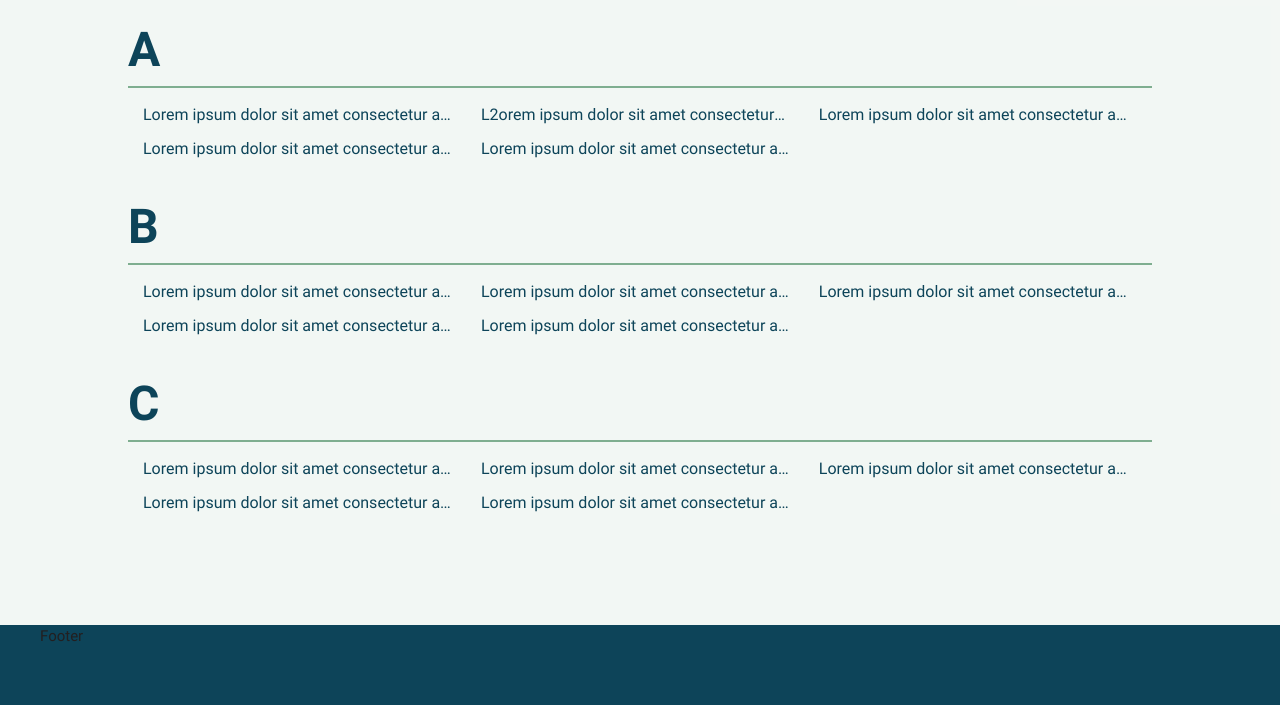
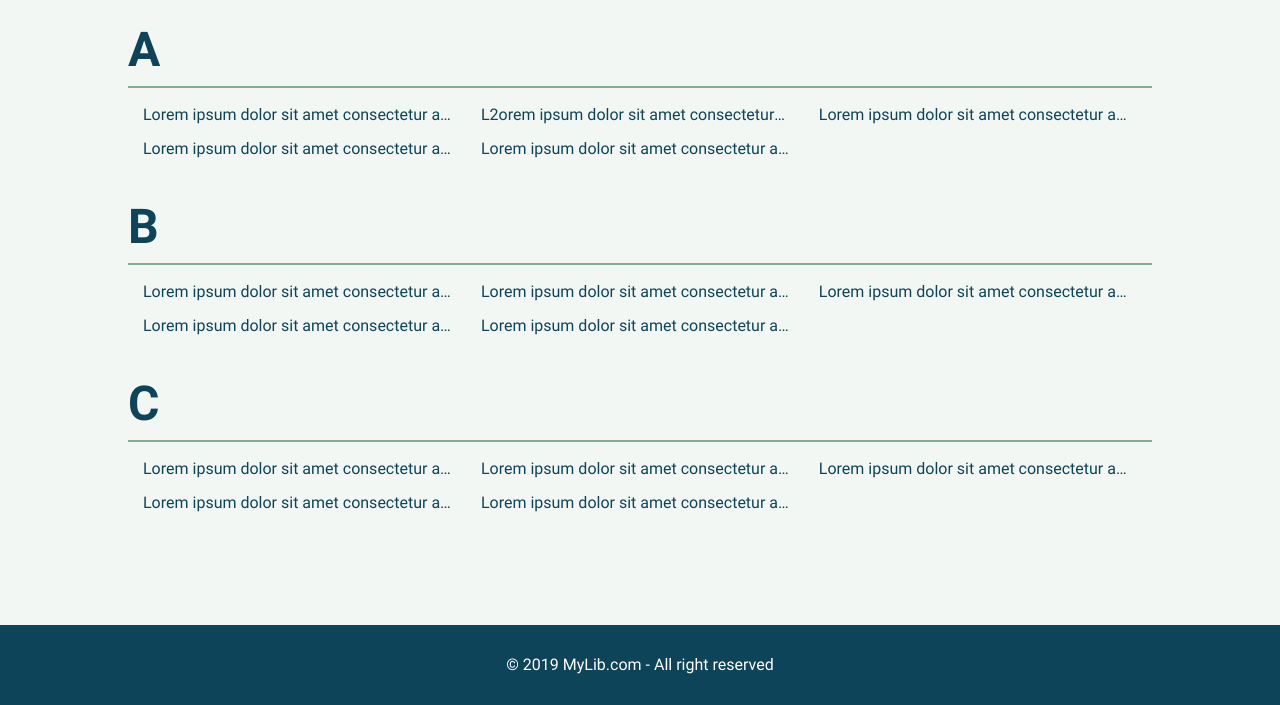
Before and after one commit to NeverMind-V/MyLib, a website: page src/index.html in a window 1280 px wide. Shown: the part 757-1462 px from the top of the page. Drawn offline with nearby package versions, Linux system fonts and the light colour scheme; files that its build step writes are made by us from their sources.

Commit message:
footer and header fix

```diff
--- a/src/style/partials/_layout.scss
+++ b/src/style/partials/_layout.scss
@@ -84,7 +84,15 @@
 }
 
 .footer {
+    display:flex;
+    justify-content:center;
+    align-items:center;
     height:80px;
     padding:0 40px;
     background:$blue;
+    &__copyright {
+        @include font-size(16px);
+        color:$white;
+        font-style: normal;
+    }
 }
--- a/src/template/footer.html
+++ b/src/template/footer.html
@@ -1,3 +1,3 @@
 <div class="footer">
-    Footer
+    <address class="footer__copyright">© 2019 MyLib.com - All right reserved</address>
 </div>
--- a/src/template/header.html
+++ b/src/template/header.html
@@ -1,5 +1,8 @@
 <div class="header__wrapper">
     <div class="header">
+        <a href="#">
+            <img src="../img/logo.svg" class="header__logo" alt="logo">
+        </a>
         <nav>
             <ul class="header__list">
                 <li class="header__list-item">
@@ -18,11 +21,8 @@
                 </li>
                 <li class="header__list-item"><a href="#" class="header__list-link">Link</a></li>
                 <li class="header__list-item"><a href="#" class="header__list-link">Link</a></li>
-                <li class="header__list-item"><a href="#" class="header__list-link">Link</a></li>
+                <li class="header__list-item"><a href="#" class="header__list-link">Контакты</a></li>
             </ul>
         </nav>
-        <a href="#">
-            <img src="../img/logo.svg" class="header__logo" alt="logo">
-        </a>
     </div>
 </div>
```
